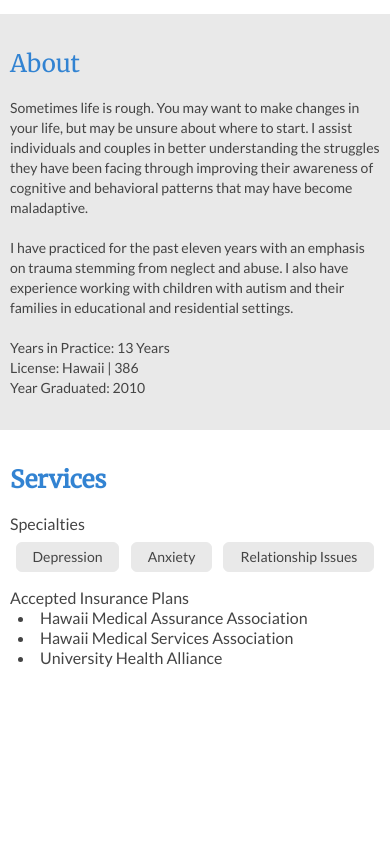
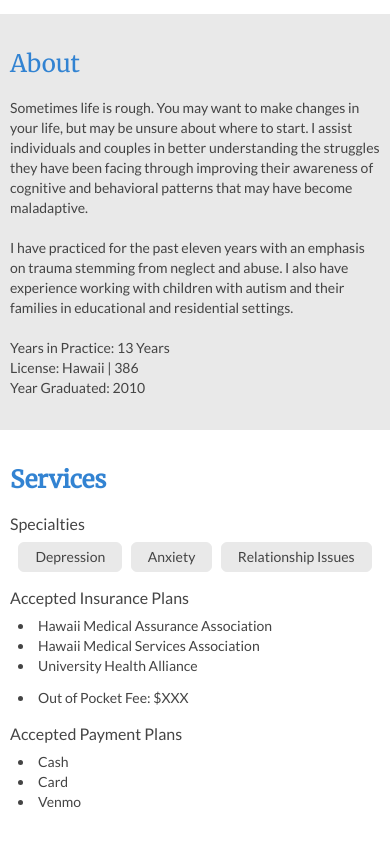
Before and after one commit to naiianable/raul-website, a Next.js app: page / in a window 390 px wide. Shown: the part 948-1792 px from the top of the page. Before the commit the page ends 1648 px from the top, so only its background shows below. Built offline with nearby package versions, Linux system fonts and the light colour scheme.

Commit message:
mobile and tablet styling complete

```diff
--- a/components/ServicesProvided/AcceptedPlans/index.tsx
+++ b/components/ServicesProvided/AcceptedInsurance/index.tsx
@@ -1,18 +1,19 @@
 import React from 'react';
 
-const AcceptedPlans = () => {
+const AcceptedInsurance = () => {
   return (
     <div className='font-sans leading-5 pt-4'>
       <div className='tablet:text-[20px] laptop:text-[24px]'>
         Accepted Insurance Plans
       </div>
-      <div className='list-disc pl-2'>
+      <div className='list-div list-disc pl-2 text-md mt-2'>
         <li>Hawaii Medical Assurance Association</li>
         <li>Hawaii Medical Services Association</li>
         <li>University Health Alliance</li>
+        <li className='mt-3'>Out of Pocket Fee: $XXX</li>
       </div>
     </div>
   );
 };
 
-export default AcceptedPlans;
+export default AcceptedInsurance;
--- /dev/null
+++ b/components/ServicesProvided/AcceptedPayment/index.tsx
@@ -0,0 +1,18 @@
+import React from 'react';
+
+const AcceptedPayment = () => {
+  return (
+    <div className='font-sans leading-5 pt-4'>
+      <div className='tablet:text-[20px] laptop:text-[24px]'>
+        Accepted Payment Plans
+      </div>
+      <div className='list-div list-disc pl-2 text-md mt-2'>
+        <li>Cash</li>
+        <li>Card</li>
+        <li>Venmo</li>
+      </div>
+    </div>
+  );
+};
+
+export default AcceptedPayment;
--- /dev/null
+++ b/components/ServicesProvided/Specialties/SpecialtiesList.tsx
@@ -0,0 +1,19 @@
+import React from 'react';
+
+const SpecialtiesList = () => {
+  return (
+    <div className='specialties-detail-div flex flex-row text-md justify-evenly mt-2'>
+      <div className='flex border border-secondary-gray rounded-md bg-secondary-gray justify-center items-center w-min h-min px-4 py-1'>
+        Depression
+      </div>
+      <div className='flex border border-secondary-gray rounded-md bg-secondary-gray justify-center items-center w-min h-min px-4 py-1'>
+        Anxiety
+      </div>
+      <div className='flex border border-secondary-gray rounded-md bg-secondary-gray text-center justify-center items-center px-4 py-1'>
+        Relationship Issues
+      </div>
+    </div>
+  );
+};
+
+export default SpecialtiesList;
--- a/components/ServicesProvided/Specialties/index.tsx
+++ b/components/ServicesProvided/Specialties/index.tsx
@@ -1,21 +1,12 @@
 import React from 'react';
+import SpecialtiesList from './SpecialtiesList';
 
 const Specialties = () => {
   return (
     <>
       <div className='font-sans leading-5 pt-4'>
         <div className='tablet:text-[20px] laptop:text-[24px]'>Specialties</div>
-        <div className='specialties-detail-div flex flex-row text-md mobile:justify-around mt-2'>
-          <div className='flex border border-secondary-gray rounded-md bg-secondary-gray justify-center items-center w-min h-min px-4 py-1'>
-            Depression
-          </div>
-          <div className='flex border border-secondary-gray rounded-md bg-secondary-gray justify-center items-center w-min h-min px-4 py-1'>
-            Anxiety
-          </div>
-          <div className='flex border border-secondary-gray rounded-md bg-secondary-gray text-center justify-center items-center px-4 py-1'>
-            Relationship Issues
-          </div>
-        </div>
+        <SpecialtiesList />
       </div>
     </>
   );
--- a/components/ServicesProvided/index.tsx
+++ b/components/ServicesProvided/index.tsx
@@ -1,15 +1,23 @@
-import AcceptedPlans from './AcceptedPlans';
+import AcceptedInsurance from './AcceptedInsurance';
+import AcceptedPayment from './AcceptedPayment';
 import Specialties from './Specialties';
 
 const ServicesProvided = () => {
   return (
     <div className='px-2.5 py-8'>
       {/* semibold font not working */}
-      <div className='text-primary-blue text-lg font-semibold'>
+      <div className='title-div text-primary-blue text-lg font-semibold'>
         <div className='tablet:text-center'>Services</div>
       </div>
-      <Specialties />
-      <AcceptedPlans />
+      <div className='tablet-view-div tablet:flex'>
+        <div className='tablet:flex flex-col tablet:w-1/2'>
+          <Specialties />
+          <AcceptedInsurance />
+        </div>
+        <div className='tablet:w-1/2'>
+          <AcceptedPayment />
+        </div>
+      </div>
     </div>
   );
 };
```
